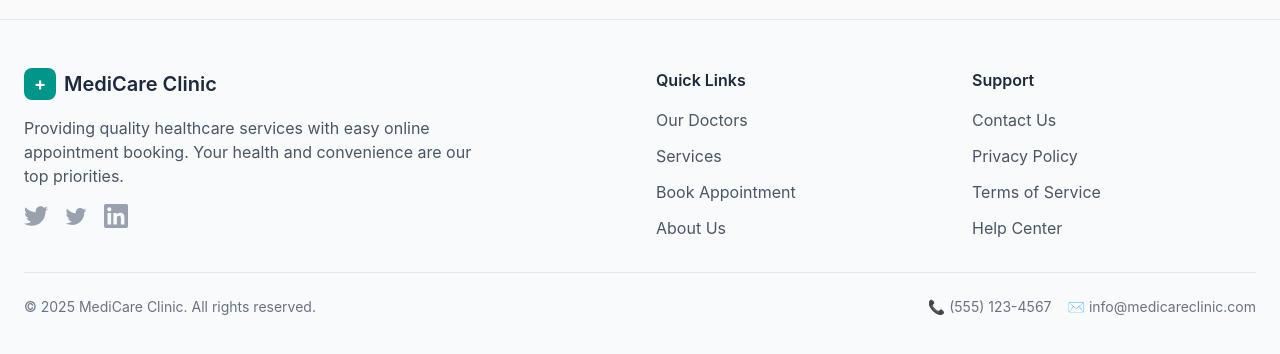
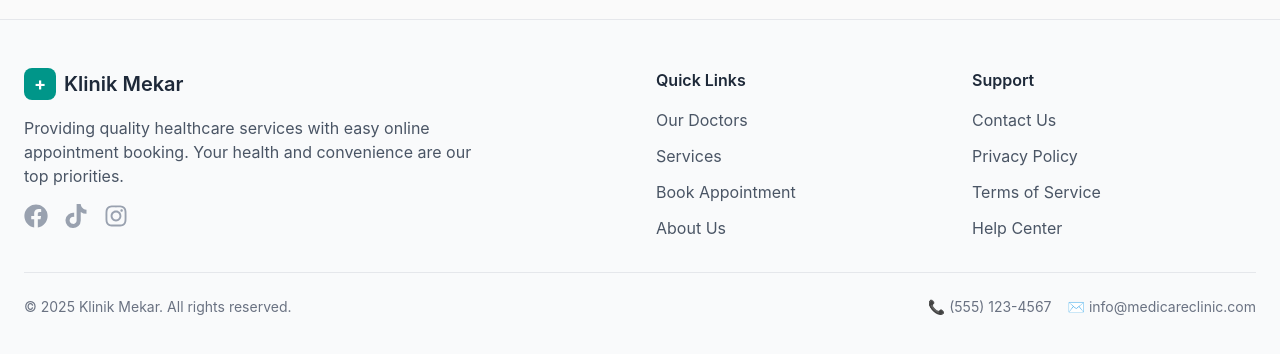
Before and after one commit to Hero2l/Clinic-System-2025, a Next.js app in the folder clinic-booking/: page / in a window 1280 px wide. Shown: the part 1314-1668 px from the top of the page. Built offline with nearby package versions, Linux system fonts and the light colour scheme.

Commit message:
16092025/Isyraf/ToMain/EnhanceComponents

```diff
--- a/clinic-booking/package.json
+++ b/clinic-booking/package.json
@@ -9,9 +9,11 @@
     "lint": "eslint"
   },
   "dependencies": {
+    "@react-google-maps/api": "^2.20.7",
     "next": "15.5.3",
     "react": "19.1.0",
-    "react-dom": "19.1.0"
+    "react-dom": "19.1.0",
+    "react-icons": "^5.5.0"
   },
   "devDependencies": {
     "@eslint/eslintrc": "^3",
--- a/clinic-booking/src/app/layout.tsx
+++ b/clinic-booking/src/app/layout.tsx
@@ -4,21 +4,21 @@ import Footer from "@/components/layout/Footer";
 import BackToTop from "@/components/layout/BackToTop";
 
 export const metadata = {
-  title: "MediCare Clinic - Online Appointment Booking",
-  description: "Experience seamless healthcare with MediCare Clinic. Book appointments with trusted doctors online, manage your healthcare needs, and receive quality medical care.",
+  title: "Klinik Mekar - Online Appointment Booking",
+  description: "Experience seamless healthcare with Klinik Mekar. Book appointments with trusted doctors online, manage your healthcare needs, and receive quality medical care.",
   keywords: "clinic, doctor appointment, healthcare, medical booking, online appointment",
-  authors: [{ name: "MediCare Clinic" }],
-  creator: "MediCare Clinic",
-  publisher: "MediCare Clinic",
+  authors: [{ name: "Klinik Mekar" }],
+  creator: "Klinik Mekar",
+  publisher: "Klinik Mekar",
   openGraph: {
-    title: "MediCare Clinic - Online Appointment Booking",
+    title: "Klinik Mekar - Online Appointment Booking",
     description: "Book appointments with trusted doctors online. Quality healthcare made convenient.",
     type: "website",
     locale: "en_US",
   },
   twitter: {
     card: "summary_large_image",
-    title: "MediCare Clinic - Online Appointment Booking",
+    title: "Klinik Mekar - Online Appointment Booking",
     description: "Book appointments with trusted doctors online. Quality healthcare made convenient.",
   },
   robots: {
--- a/clinic-booking/src/components/layout/Footer.tsx
+++ b/clinic-booking/src/components/layout/Footer.tsx
@@ -1,3 +1,5 @@
+import { FaFacebook, FaInstagram, FaTiktok } from "react-icons/fa";
+
 export default function Footer() {
   return (
     <footer className="bg-gray-50 border-t border-gray-200 mt-16">
@@ -9,29 +11,42 @@ export default function Footer() {
               <div className="w-8 h-8 bg-teal-600 rounded-lg flex items-center justify-center">
                 <span className="text-white font-bold text-lg">+</span>
               </div>
-              <span className="text-xl font-semibold text-gray-800">MediCare Clinic</span>
+              <span className="text-xl font-semibold text-gray-800">Klinik Mekar</span>
             </div>
             <p className="text-gray-600 mb-4 max-w-md">
               Providing quality healthcare services with easy online appointment booking.
               Your health and convenience are our top priorities.
             </p>
             <div className="flex space-x-4">
-              <a href="#" className="text-gray-400 hover:text-teal-600 transition-colors">
-                <svg className="w-6 h-6" fill="currentColor" viewBox="0 0 24 24">
-                  <path d="M24 4.557c-.883.392-1.832.656-2.828.775 1.017-.609 1.798-1.574 2.165-2.724-.951.564-2.005.974-3.127 1.195-.897-.957-2.178-1.555-3.594-1.555-3.179 0-5.515 2.966-4.797 6.045-4.091-.205-7.719-2.165-10.148-5.144-1.29 2.213-.669 5.108 1.523 6.574-.806-.026-1.566-.247-2.229-.616-.054 2.281 1.581 4.415 3.949 4.89-.693.188-1.452.232-2.224.084.626 1.956 2.444 3.379 4.6 3.419-2.07 1.623-4.678 2.348-7.29 2.04 2.179 1.397 4.768 2.212 7.548 2.212 9.142 0 14.307-7.721 13.995-14.646.962-.695 1.797-1.562 2.457-2.549z"/>
-                </svg>
+              <a
+                href="https://www.facebook.com/profile.php?id=61570849671649"
+                className="text-gray-400 hover:text-teal-600 transition-colors"
+                target="_blank"
+                rel="noopener noreferrer"
+              >
+                <FaFacebook className="w-6 h-6" />
               </a>
-              <a href="#" className="text-gray-400 hover:text-teal-600 transition-colors">
-                <svg className="w-6 h-6" fill="currentColor" viewBox="0 0 24 24">
-                  <path d="M22.46 6c-.77.35-1.6.58-2.46.69.88-.53 1.56-1.37 1.88-2.38-.83.5-1.75.85-2.72 1.05C18.37 4.5 17.26 4 16 4c-2.35 0-4.27 1.92-4.27 4.29 0 .34.04.67.11.98C8.28 9.09 5.11 7.38 3 4.79c-.37.63-.58 1.37-.58 2.15 0 1.49.75 2.81 1.91 3.56-.71 0-1.37-.2-1.95-.5v.03c0 2.08 1.48 3.82 3.44 4.21a4.22 4.22 0 0 1-1.93.07 4.28 4.28 0 0 0 4 2.98 8.521 8.521 0 0 1-5.33 1.84c-.34 0-.68-.02-1.02-.06C3.44 20.29 5.7 21 8.12 21 16 21 20.33 14.46 20.33 8.79c0-.19 0-.37-.01-.56.84-.6 1.56-1.36 2.14-2.23z"/>
-                </svg>
+
+              <a
+                href="https://www.tiktok.com/@klinikmekar24jam_serdang"
+                className="text-gray-400 hover:text-teal-600 transition-colors"
+                target="_blank"
+                rel="noopener noreferrer"
+              >
+                <FaTiktok className="w-6 h-6" />
               </a>
-              <a href="#" className="text-gray-400 hover:text-teal-600 transition-colors">
-                <svg className="w-6 h-6" fill="currentColor" viewBox="0 0 24 24">
-                  <path d="M20.447 20.452h-3.554v-5.569c0-1.328-.027-3.037-1.852-3.037-1.853 0-2.136 1.445-2.136 2.939v5.667H9.351V9h3.414v1.561h.046c.477-.9 1.637-1.85 3.37-1.85 3.601 0 4.267 2.37 4.267 5.455v6.286zM5.337 7.433c-1.144 0-2.063-.926-2.063-2.065 0-1.138.92-2.063 2.063-2.063 1.14 0 2.064.925 2.064 2.063 0 1.139-.925 2.065-2.064 2.065zm1.782 13.019H3.555V9h3.564v11.452zM22.225 0H1.771C.792 0 0 .774 0 1.729v20.542C0 23.227.792 24 1.771 24h20.451C23.2 24 24 23.227 24 22.271V1.729C24 .774 23.2 0 22.222 0h.003z"/>
-                </svg>
+
+              <a
+                href="https://www.instagram.com/klinikmekar24jamserdang/"
+                className="text-gray-400 hover:text-teal-600 transition-colors"
+                target="_blank"
+                rel="noopener noreferrer"
+              >
+                <FaInstagram className="w-6 h-6" />
               </a>
             </div>
+
+
           </div>
 
           {/* Quick Links */}
@@ -92,7 +107,7 @@ export default function Footer() {
         {/* Bottom Bar */}
         <div className="border-t border-gray-200 mt-8 pt-6 flex flex-col md:flex-row justify-between items-center">
           <p className="text-gray-500 text-sm">
-            &copy; {new Date().getFullYear()} MediCare Clinic. All rights reserved.
+            &copy; {new Date().getFullYear()} Klinik Mekar. All rights reserved.
           </p>
           <div className="flex items-center space-x-4 mt-4 md:mt-0 text-sm text-gray-500">
             <span>📞 (555) 123-4567</span>
--- a/clinic-booking/src/components/layout/Header.tsx
+++ b/clinic-booking/src/components/layout/Header.tsx
@@ -14,7 +14,7 @@ export default function Header() {
             <div className="w-8 h-8 bg-teal-600 rounded-lg flex items-center justify-center">
               <span className="text-white font-bold text-lg">+</span>
             </div>
-            <span className="text-xl font-semibold text-gray-800">MediCare Clinic</span>
+            <span className="text-xl font-semibold text-gray-800">Klinik Mekar</span>
           </Link>
 
           {/* Desktop Navigation */}
--- a/clinic-booking/src/components/ui/Card.tsx
+++ b/clinic-booking/src/components/ui/Card.tsx
@@ -0,0 +1,16 @@
+import React from "react";
+
+type CardProps = {
+  children: React.ReactNode;
+  className?: string;
+};
+
+export default function Card({ children, className = "" }: CardProps) {
+  return (
+    <div
+      className={`bg-white rounded-2xl shadow-md border border-gray-100 p-6 ${className}`}
+    >
+      {children}
+    </div>
+  );
+}
--- a/clinic-booking/src/components/ui/Modal.tsx
+++ b/clinic-booking/src/components/ui/Modal.tsx
@@ -0,0 +1,28 @@
+import { ReactNode } from "react";
+
+type ModalProps = {
+  isOpen: boolean;
+  onClose: () => void;
+  children?: ReactNode;
+};
+
+export default function Modal({ isOpen, onClose, children }: ModalProps) {
+  if (!isOpen) return null; // don't render if closed
+
+  return (
+    <div className="fixed inset-0 flex items-center justify-center bg-black bg-opacity-50 z-50">
+      {/* Modal box */}
+      <div className="bg-white rounded-lg shadow-lg w-full max-w-md p-6 relative">
+        {/* Close button */}
+        <button
+          onClick={onClose}
+          className="absolute top-3 right-3 text-gray-500 hover:text-gray-700"
+        >
+          ✖
+        </button>
+
+        {children}
+      </div>
+    </div>
+  );
+}
```
Also changed, not shown: clinic-booking/src/components/ui/Button.tsx (deleted), 1 other file (tests, documents, lock files or other folders).
